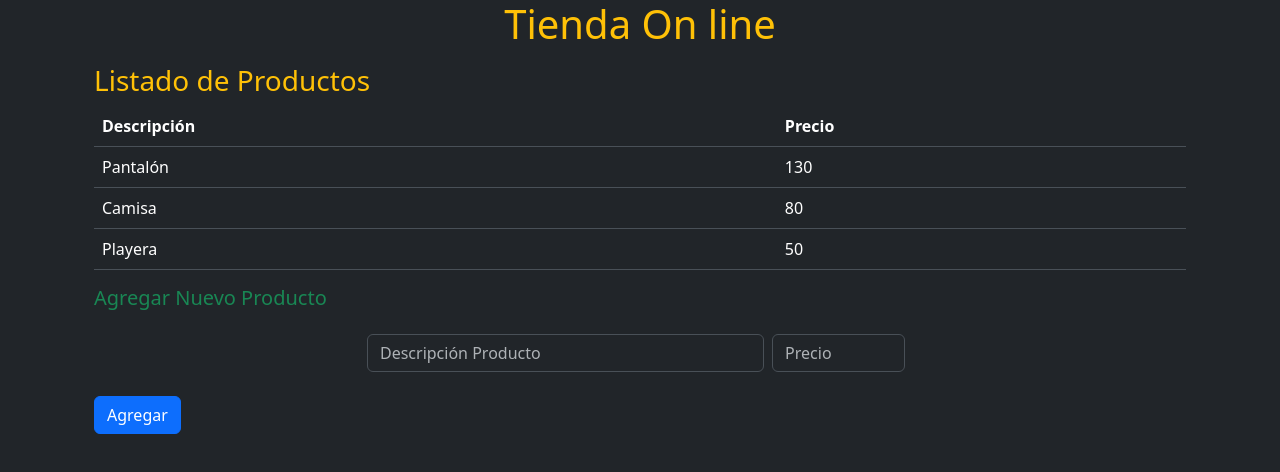
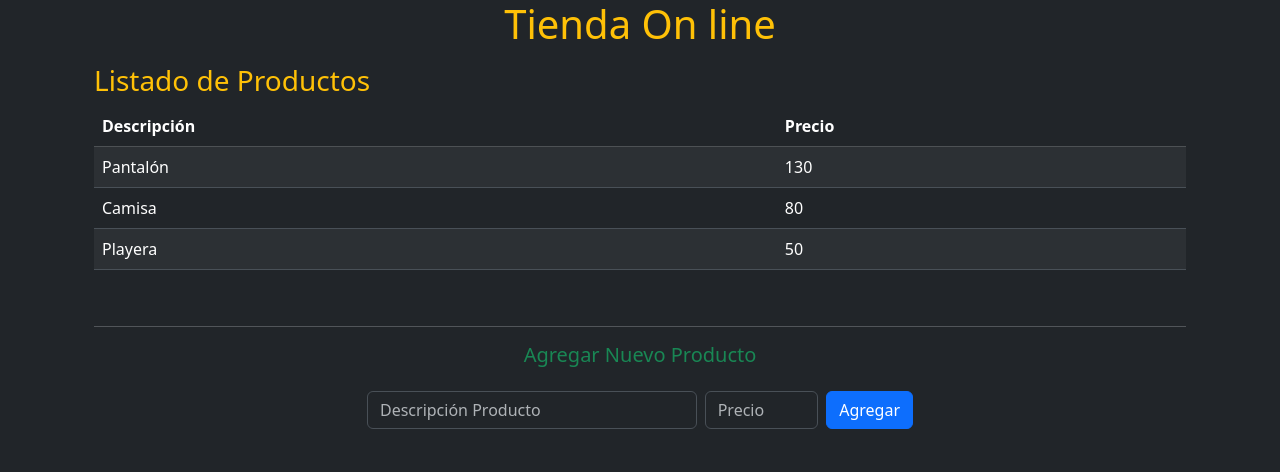
Before and after one commit to ArnBon/Tienda-OnLine, an Angular app: page / in a window 1280 px wide. Shown: the top 472 px of the page. Built offline with nearby package versions, Linux system fonts and the light colour scheme.

Commit message:
listo el reto de tienda online con viewchild outpu e input

```diff
--- /dev/null
+++ b/src/app/formulario-component/formulario-component.html
@@ -0,0 +1,18 @@
+<br><hr>
+<h5 class="text-success mt-3 text-center">Agregar Nuevo Producto</h5>
+<form class="d-flex justify-content-between align-items-center my-4 w-50 mx-auto"
+ (submit)="agregarProductoHijo($event)">
+  <input type="text" id="descripcion" name="descripcion"
+         placeholder="Descripción Producto"
+         class="form-control me-2 w-75"
+         autocomplete="off"
+         #descripcionInput />
+  <input type="number" id="precio" name="precio"
+         placeholder="Precio"
+         class="form-control me-2 w-25"
+         #precioInput />
+  <button type="submit"
+          class="btn btn-primary">
+    Agregar
+  </button>
+</form>
--- /dev/null
+++ b/src/app/formulario-component/formulario-component.ts
@@ -0,0 +1,36 @@
+import { Component, ElementRef, EventEmitter, Output, ViewChild } from '@angular/core';
+import { ProductoModel } from '../producto-component/productoModel';
+
+@Component({
+  selector: 'app-formulario-component',
+  imports: [],
+  templateUrl: './formulario-component.html',
+  styleUrl: './formulario-component.css',
+})
+export class FormularioComponent {
+
+  @ViewChild('descripcionInput') descripcionInput!: ElementRef;
+  @ViewChild('precioInput') precioInput!: ElementRef;
+  @Output() nuevoProducto = new EventEmitter<ProductoModel>();
+
+  agregarProductoHijo(evento: Event){
+    evento.preventDefault();
+    //validar que sean valores correctos
+    if (this.descripcionInput.nativeElement.value.trim() === '' || this.precioInput == null || this.precioInput.nativeElement.value <= 0) {
+      console.log('Debe ingresar una descripción y un precio válido');
+      return;
+    }
+
+    const producto = new ProductoModel
+    (
+      this.descripcionInput.nativeElement.value,
+      this.precioInput.nativeElement.value
+    );
+    this.nuevoProducto.emit(producto);
+
+    //Limpiar campos
+    this.descripcionInput.nativeElement.value = '';
+    this.precioInput.nativeElement.value = null;
+  }
+
+}
--- a/src/app/listado-productos-component/listado-productos-component.html
+++ b/src/app/listado-productos-component/listado-productos-component.html
@@ -1,62 +1,21 @@
 <div class="container mt-3">
   <h3 class="text-warning">Listado de Productos</h3>
-    <!-- <ul>
-        @for (producto of productos; track producto) {
-            <li class="list-group-item list-group-item-light">
-                {{producto.descripcion}}
-                ${{producto.precio}}
-            </li>
-        }
-    </ul> -->
 
-<table class="table">
-  <thead>
+  <table class="table table-striped table-hover">
+    <thead class="table-dark">
       <tr>
-      <!-- <th scope="col">#</th> -->
         <th scope="col">Descripción</th>
         <th scope="col">Precio</th>
-
       </tr>
     </thead>
     <tbody>
 
-      @for (producto of productos; track producto) {
-    <tr>
-      <!-- <th scope="row">1</th> -->
-      <td>{{producto.descripcion}}</td>
-      <td>{{producto.precio}}</td>
-    </tr>
+      @for (productoElemento of productos; track productoElemento) {
+      <tr app-producto-component [productoHijo]="productoElemento"></tr>
       }
 
     </tbody>
   </table>
 
-
-
-
-
-    <h5 class="text-success mt-3">Agregar Nuevo Producto</h5>
-
-    <form class="d-flex justify-content-between align-items-center my-4 w-50 mx-auto">
-        <input type="text" id="descripcion" name="descripcion"
-            placeholder="Descripción Producto" class="form-control me-2 w-75"
-            autocomplete="off"
-            [(ngModel)] = "descripcionInput"/>
-
-
-        <input type="number" d="precio" name="precio"
-            placeholder="Precio" class="form-control me-2 w-25"
-            [(ngModel)] = "precioInput"/>
-
-
-    </form>
-
-    <button type="submit" class="btn btn-primary"
-    (click)="agregarProducto()">Agregar
-    </button>
-
-
-
-
-
+  <app-formulario-component (nuevoProducto)="agregarProductoPadre($event)"></app-formulario-component>
 </div>
--- a/src/app/listado-productos-component/listado-productos-component.ts
+++ b/src/app/listado-productos-component/listado-productos-component.ts
@@ -2,11 +2,12 @@ import { Component } from '@angular/core';
 import { ProductoComponent } from '../producto-component/producto-component';
 import { ProductoModel } from '../producto-component/productoModel';
 import { FormsModule } from '@angular/forms';
+import { FormularioComponent } from '../formulario-component/formulario-component';
 
 
 @Component({
   selector: 'app-listado-productos-component',
-  imports: [ProductoComponent, FormsModule],
+  imports: [ProductoComponent, FormsModule, FormularioComponent],
   templateUrl: './listado-productos-component.html',
   styleUrl: './listado-productos-component.css',
 })
@@ -22,18 +23,7 @@ export class ListadoProductosComponent {
   descripcionInput: string = '';
   precioInput: number | null = null;
 
-  agregarProducto(){
-    //validar que sean valores correctos
-    if (this.descripcionInput.trim() === '' || this.precioInput == null || this.precioInput <= 0) {
-      console.log('Debe ingresar una descripción y un precio válido');
-      return;
-    }
-
-    const producto = new ProductoModel(this.descripcionInput, this.precioInput);
+  agregarProductoPadre(producto: ProductoModel){
     this.productos.push(producto);
-
-    //Limpiar campos
-    this.descripcionInput = '';
-    this.precioInput = null;
   }
 }
--- a/src/app/producto-component/producto-component.html
+++ b/src/app/producto-component/producto-component.html
@@ -1,38 +1,2 @@
-<!-- <div class="container">
-<h2 class="text-center text-info">{{titulo}}</h2>
-
-
-<table class="table">
-  <thead>
-    <tr>
-      <th scope="col">#</th>
-      <th scope="col">Descripción</th>
-      <th scope="col">Precio</th>
-
-    </tr>
-  </thead>
-  <tbody>
-    <tr>
-      <th scope="row">1</th>
-      <td>{{productos.descripcion}}</td>
-      <td>{{productos.precio}}</td>
-
-    </tr>
-    <tr>
-      <th scope="row">2</th>
-      <td>{{productos.descripcion}}</td>
-      <td>{{productos.precio}}</td>
-
-    </tr>
-    <tr>
-      <th scope="row">3</th>
-      <td>{{productos.descripcion}}</td>
-      <td>{{productos.precio}}</td>
-    </tr>
-  </tbody>
-</table>
-
-</div>
-
-
- -->
+<td>{{ productoHijo.descripcion }}</td>
+<td>{{ productoHijo.precio }}</td>
--- a/src/app/producto-component/producto-component.ts
+++ b/src/app/producto-component/producto-component.ts
@@ -1,16 +1,16 @@
-import { Component } from '@angular/core';
+import { Component, Input } from '@angular/core';
+import { ProductoModel } from './productoModel';
 
 @Component({
-  selector: 'app-producto-component',
+  selector: '[app-producto-component]',
   imports: [],
   templateUrl: './producto-component.html',
-  styleUrl: './producto-component.css',
+  styleUrl: './producto-component.css'
 })
 export class ProductoComponent {
 
   titulo = 'Listado de Productos'
 
-    descripcion = 'Nuevo Producto';
-    precio = '101.00';
+@Input() productoHijo!: ProductoModel;
 
 }
```
Also changed, not shown: src/app/formulario-component/formulario-component.css (added). Lines whose indentation alone changed are shown as unchanged.
